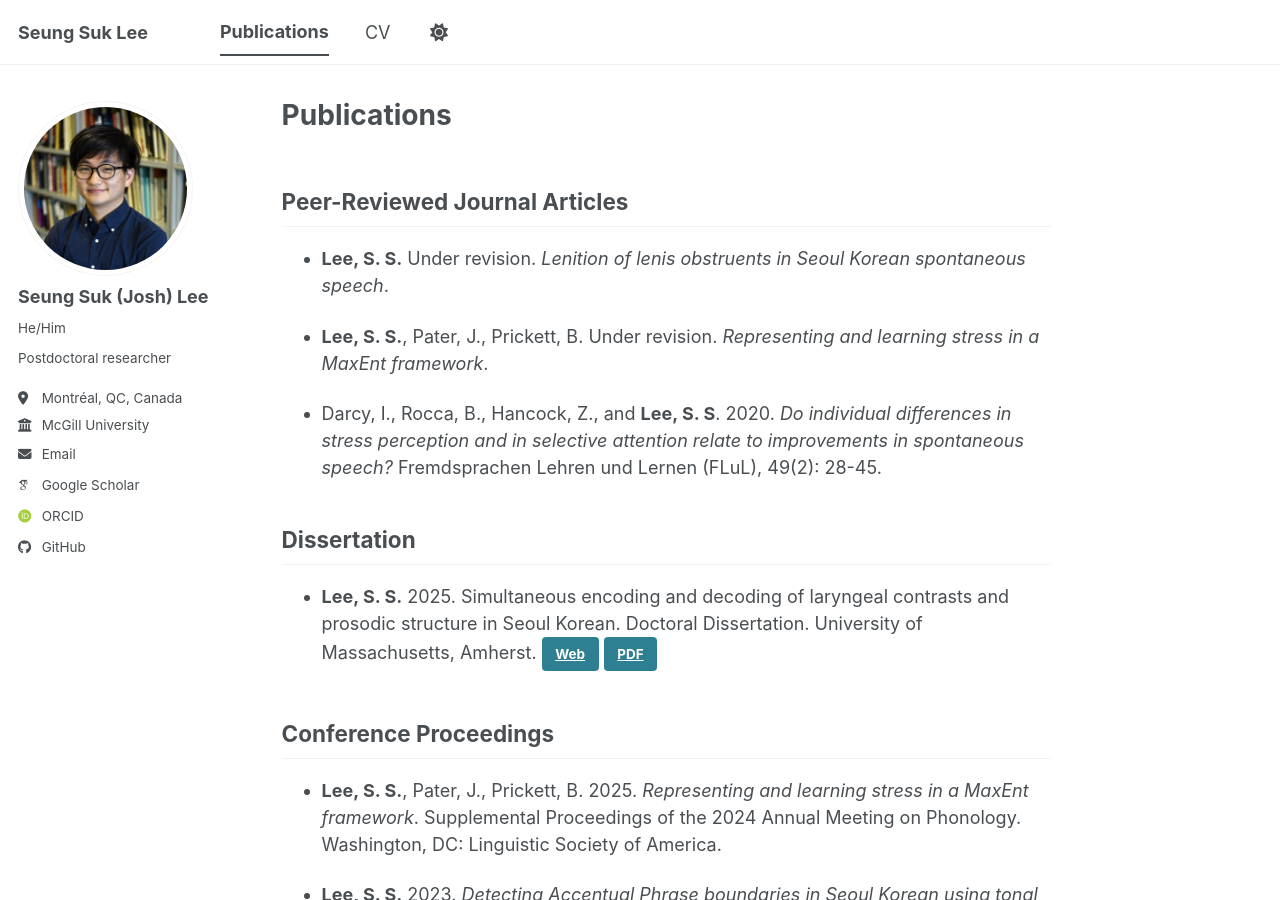
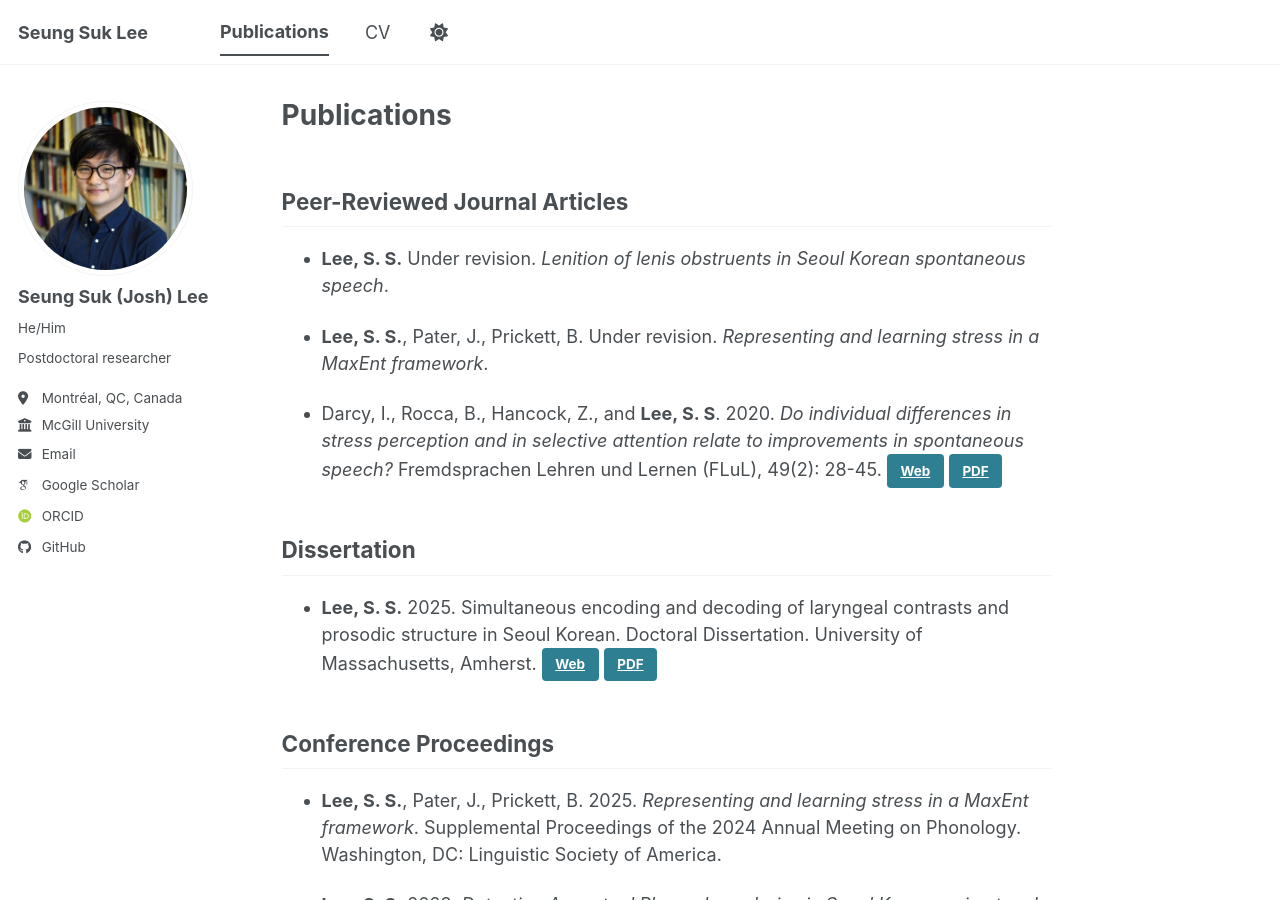
Before and after one commit to seungsuklee/seungsuklee.github.io, a Jekyll site: the page built from _pages/pubs.md, in a window 1280 px wide and 900 px high. Built offline with Jekyll 4.4.1, drawn with Linux system fonts in a browser that asks for light colours; some web fonts are replaced; a script bundle is joined from its source files by our own code; library files that are not in the unit come from our copies.

Commit message:
Update publications and dissertation links in pubs.md
Added links to publications and dissertation PDF files.

```diff
--- a/_pages/pubs.md
+++ b/_pages/pubs.md
@@ -12,6 +12,9 @@ author_profile: true
 - **Lee, S. S.**, Pater, J., Prickett, B. Under revision. *Representing and learning stress in a MaxEnt framework*.
 
 - Darcy, I., Rocca, B., Hancock, Z., and **Lee, S. S**. 2020. *Do individual differences in stress perception and in selective attention relate to improvements in spontaneous speech?* Fremdsprachen Lehren und Lernen (FLuL), 49(2): 28-45.
+<a class="btn" href="https://elibrary.narr.digital/xibrary/start.xav?zeitschriftid=flul#/text/flul492%2Fflul4920028?_ts=1771984989876" target="_blank">Web</a>
+<a class="btn" href="https://seungsuklee.github.io/files/DarcyEtAl_2020_FLuL.pdf" target="_blank">PDF</a>
+
 
 ## Dissertation
 - **Lee, S. S.** 2025. Simultaneous encoding and decoding of laryngeal contrasts and prosodic structure in Seoul Korean. Doctoral Dissertation. University of Massachusetts, Amherst.
```
